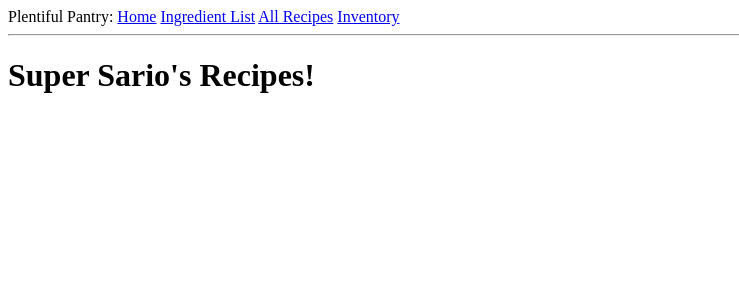
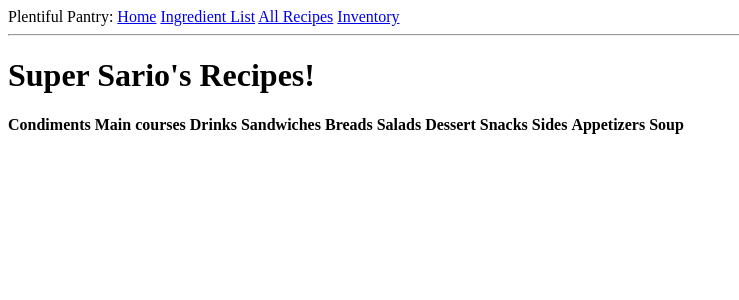
Before and after one commit to CheerOnMars/plentiful-pantry, a Flask app: page / in a window 1280 px wide. Shown: the top 300 px of the page, without its empty margins (0-739 px from the left). Run offline with Flask 2, Linux system fonts and the light colour scheme; data that the repository does not hold is empty.

Commit message:
group recipes by category

```diff
--- a/app/routes.py
+++ b/app/routes.py
@@ -11,7 +11,19 @@ from app.forms import InventoryForm, EditRecipeForm
 def index():
     user = {'username': 'Super Sario'}
     recipes = Recipe.query.order_by(Recipe.name.asc())
-    return render_template('index.html', title='Home', user=user, recipes=recipes)
+    condiments = Recipe.query.filter_by(category='Condiment')
+    mains = Recipe.query.filter_by(category='Main course')
+    drinks = Recipe.query.filter_by(category='Drink')
+    sandwiches = Recipe.query.filter_by(category='Sandwich')
+    breads = Recipe.query.filter_by(category='Bread / pastry')
+    salads = Recipe.query.filter_by(category='Salad')
+    desserts = Recipe.query.filter_by(category='Dessert')
+    snacks = Recipe.query.filter_by(category='Snack')
+    sides = Recipe.query.filter_by(category='Side dish')
+    appetizers = Recipe.query.filter_by(category='Appetizer')
+    soups = Recipe.query.filter_by(category='Soup')
+    rec_dict = {condiments: 'Condiments', mains: 'Main courses', drinks: 'Drinks', sandwiches: 'Sandwiches', breads: 'Breads', salads: 'Salads', desserts: 'Desserts', snacks: 'Snacks', desserts: 'Dessert', snacks: 'Snacks', sides: 'Sides', appetizers: 'Appetizers', soups: 'Soup'}
+    return render_template('index.html', title='Home', user=user, recipes=recipes, condiments=condiments, mains=mains, drinks=drinks, sandwiches=sandwiches, breads=breads, salads=salads, desserts=desserts, snacks=snacks, sides=sides, appetizers=appetizers, soups=soups, rec_dict=rec_dict)
 
 @app.route('/ingredients')
 def ingredients():
@@ -52,7 +64,10 @@ def inventory():
     baking = Inventory.query.join(Inventory, Ingredient.inventory).filter(Ingredient.category == 'Baking')
     dessert = Inventory.query.join(Inventory, Ingredient.inventory).filter(Ingredient.category == 'Dessert')
     misc = Inventory.query.join(Inventory, Ingredient.inventory).filter(Ingredient.category == 'Misc')
-    cat_dict = {produce: 'Product', dairy: 'Dairy', eggs: 'Eggs', meat: 'Meat', condiments: 'Condiments', spices: 'Spices', nuts: 'Nuts', beverages: 'Beverages', oils: 'Oils/Vinegars', grains: 'Grains', beans: "Beans", baking: 'Baking', dessert:'Dessert', misc: 'Misc'}
+    cat_dict = {produce: 'Produce', dairy: 'Dairy', eggs: 'Eggs', meat: 'Meat',
+        condiments: 'Condiments', spices: 'Spices', nuts: 'Nuts',
+        beverages: 'Beverages', oils: 'Oils/Vinegars', grains: 'Grains',
+        beans: "Beans", baking: 'Baking', dessert:'Dessert', misc: 'Misc'}
 
     form = InventoryForm()
     if form.validate_on_submit():
@@ -62,7 +77,11 @@ def inventory():
         # item.is_present = form.is_present.data
         # db.session.commit()
         return redirect(url_for('index'))
-    return render_template('inventory.html', title='Inventory', form=form, inventory=inventory, produce=produce, dairy=dairy, eggs=eggs, meat=meat, condiments=condiments, spices=spices, nuts=nuts, beverages=beverages, oils=oils, grains=grains, beans=beans, baking=baking, dessert=dessert, misc=misc, cat_dict= cat_dict)
+    return render_template('inventory.html', title='Inventory', form=form,
+        inventory=inventory, produce=produce, dairy=dairy, eggs=eggs, meat=meat,
+        condiments=condiments, spices=spices, nuts=nuts, beverages=beverages,
+        oils=oils, grains=grains, beans=beans, baking=baking, dessert=dessert,
+        misc=misc, cat_dict= cat_dict)
 
 @app.route('/edit_recipe/<id>', methods=['GET', 'POST'])
 def edit_recipe(id):
@@ -88,4 +107,5 @@ def edit_recipe(id):
         form.image.data = recipe.image
         form.source.data = recipe.source
         form.url.data = recipe.url
-    return render_template('edit_recipe.html', title='Edit Recipe', form=form, recipe=recipe, recipe_ingredients=recipe_ingredients)
+    return render_template('edit_recipe.html', title='Edit Recipe', form=form,
+        recipe=recipe, recipe_ingredients=recipe_ingredients)
--- a/app/templates/index.html
+++ b/app/templates/index.html
@@ -1,10 +1,18 @@
 {% extends "base.html" %}
 
 {% block content %}
-    <h1>{{ user.username }}'s Recipes!</h1>
-    {% for recipe in recipes %}
-    <div><p><b><a href="{{ url_for('recipe', id=recipe.id) }}">{{ recipe.name }}</a></b></p>
-      <p> {{ recipe.description }} </p>
-    </div>
+  <h1>{{ user.username }}'s Recipes!</h1>
+
+  {% for rec in rec_dict %}
+
+  <b>{{ rec_dict[rec] }}</b>
+    {% for recipe in rec %}
+
+      <div><p><b><a href="{{ url_for('recipe', id=recipe.id) }}">{{ recipe.name }}</a></b> {{ recipe.description }} </p>
+      </div>
+
     {% endfor %}
+
+  {% endfor %}
+
 {% endblock %}
```
